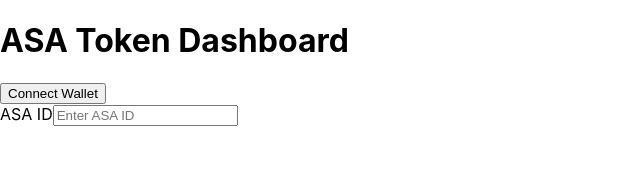
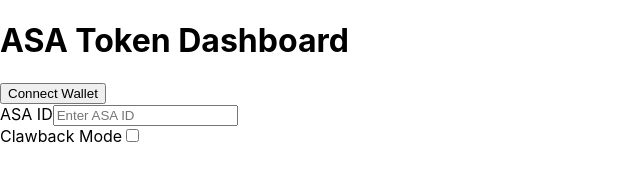
Before and after one commit to lhcee3/arc20-ts, a React (Create React App) app in the folder projects/arc20-ts/react app/: page / in a window 1280 px wide. Shown: the top 196 px of the page, without its empty margins (0-640 px from the left). Built offline with nearby package versions, Linux system fonts and the light colour scheme; what @randlabs/myalgo-connect, algosdk would draw is missing.

Commit message:
Clawback function Integreated

```diff
--- a/projects/arc20-ts/react app/src/App.tsx
+++ b/projects/arc20-ts/react app/src/App.tsx
@@ -7,11 +7,12 @@ import { OptInButton } from './components/OptInButton';
 import { OptInStatus } from './components/OptInStatus';
 import { TransactionHistory } from './components/TransactionHistory';
 import { AsaInput } from './components/AsaInput';
-
+import { ClawbackTransfer } from './components/ClawbackTransfer';
 
 function App() {
   const [address, setAddress] = useState('');
   const [asaId, setAsaId] = useState('');
+  const [isClawback, setIsClawback] = useState(false);
 
   const parsedAsaId = parseInt(asaId);
 
@@ -22,6 +23,15 @@ function App() {
       <Wallet onConnect={setAddress} />
       <AsaInput asaId={asaId} setAsaId={setAsaId} />
 
+      <div className="mb-4">
+        <label className="mr-2 font-semibold">Clawback Mode</label>
+        <input
+          type="checkbox"
+          checked={isClawback}
+          onChange={() => setIsClawback((prev) => !prev)}
+        />
+      </div>
+
       {address && !isNaN(parsedAsaId) && (
         <>
           <BalanceDisplay address={address} asaId={parsedAsaId} />
@@ -31,6 +41,9 @@ function App() {
           <TransactionHistory address={address} asaId={parsedAsaId} />
         </>
       )}
+      {isClawback && (
+        <ClawbackTransfer asaId={parsedAsaId} clawbackAddress={address} />
+      )}
 
       {!isNaN(parsedAsaId) && <AsaInfo asaId={parsedAsaId} />}
     </div>
```
